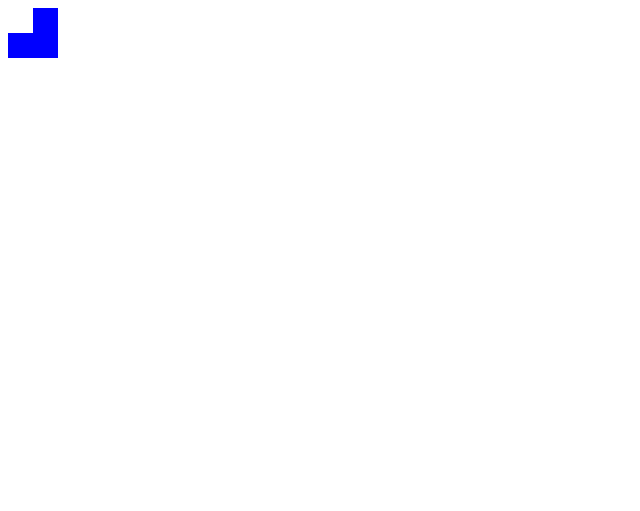
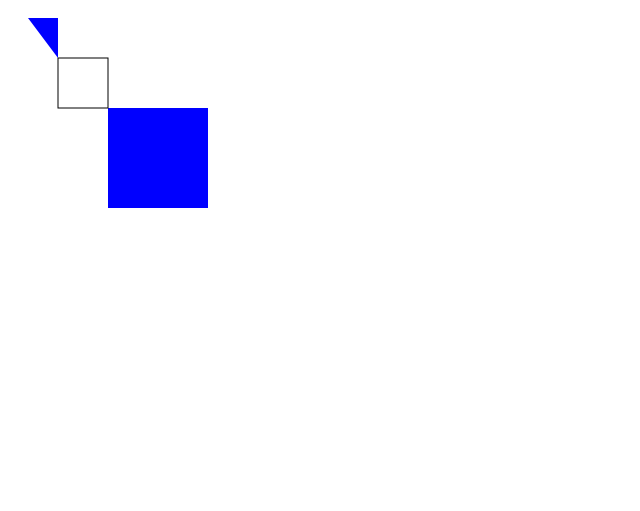
Before and after one commit to victornery/nanodegree-study, a plain HTML site: page Canvas/index.html in a window 1280 px wide. Shown: the whole page, without its empty margins (0-640 px from the left). Drawn offline with Linux system fonts and the light colour scheme.

Commit message:
Adicionando lineTo & moveTo para desenhar

```diff
--- a/Canvas/index.html
+++ b/Canvas/index.html
@@ -14,8 +14,17 @@
     const c = document.querySelector('#test')
     const ctx = c.getContext("2d")
     ctx.fillStyle = "blue"
-    ctx.fillRect(0, 0, 50, 50)
-    ctx.clearRect(0, 0, 25, 25)
+
+    ctx.fillRect(100, 100, 100, 100)
+    ctx.strokeRect(50, 50, 50, 50)
+
+    ctx.beginPath()
+    ctx.moveTo(20, 10)
+    ctx.lineTo(50, 50)
+    ctx.lineTo(50, 10)
+    ctx.lineTo(10, 10)
+
+    ctx.fill()
 
   </script>
 </body>
```
